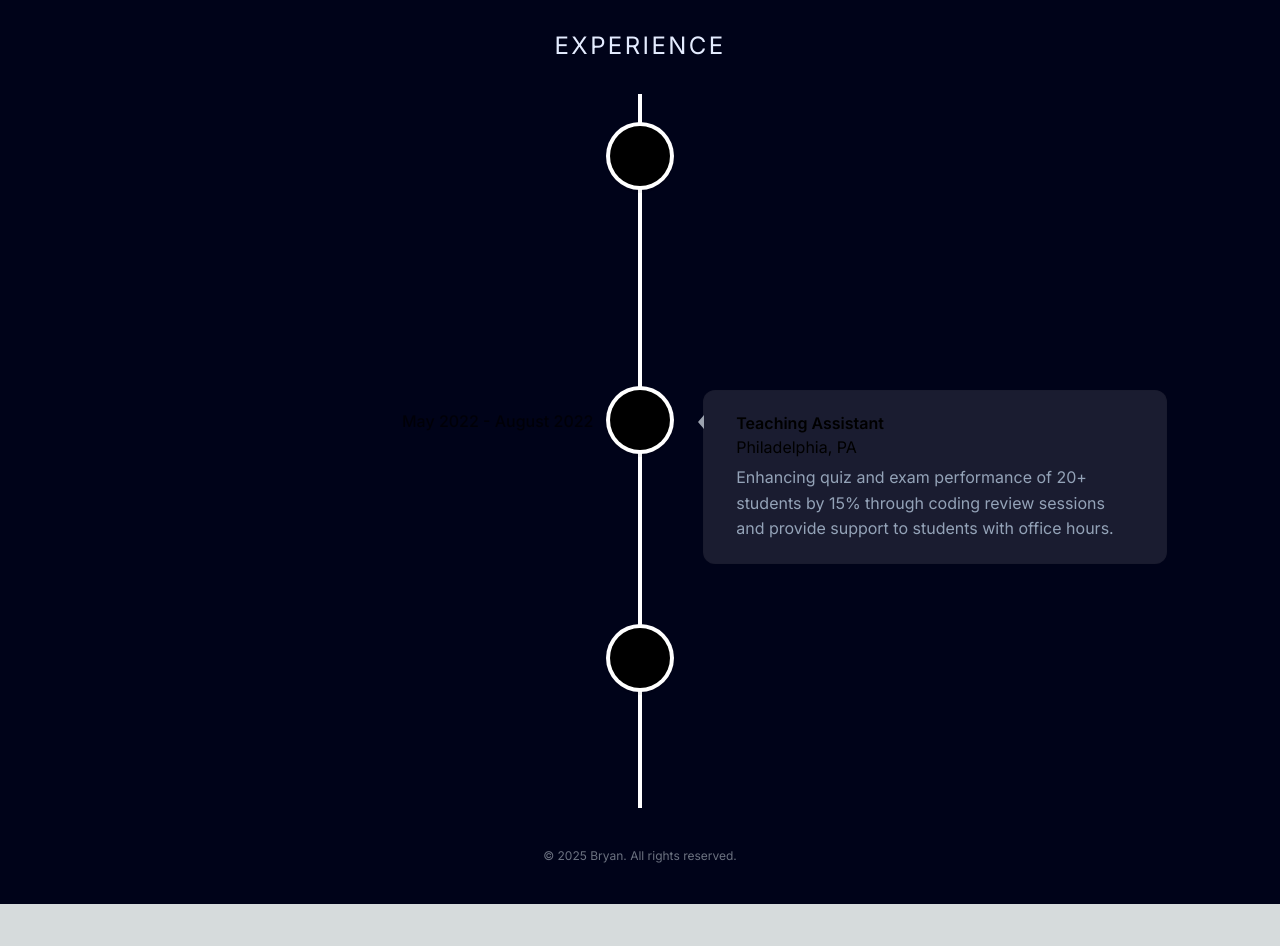
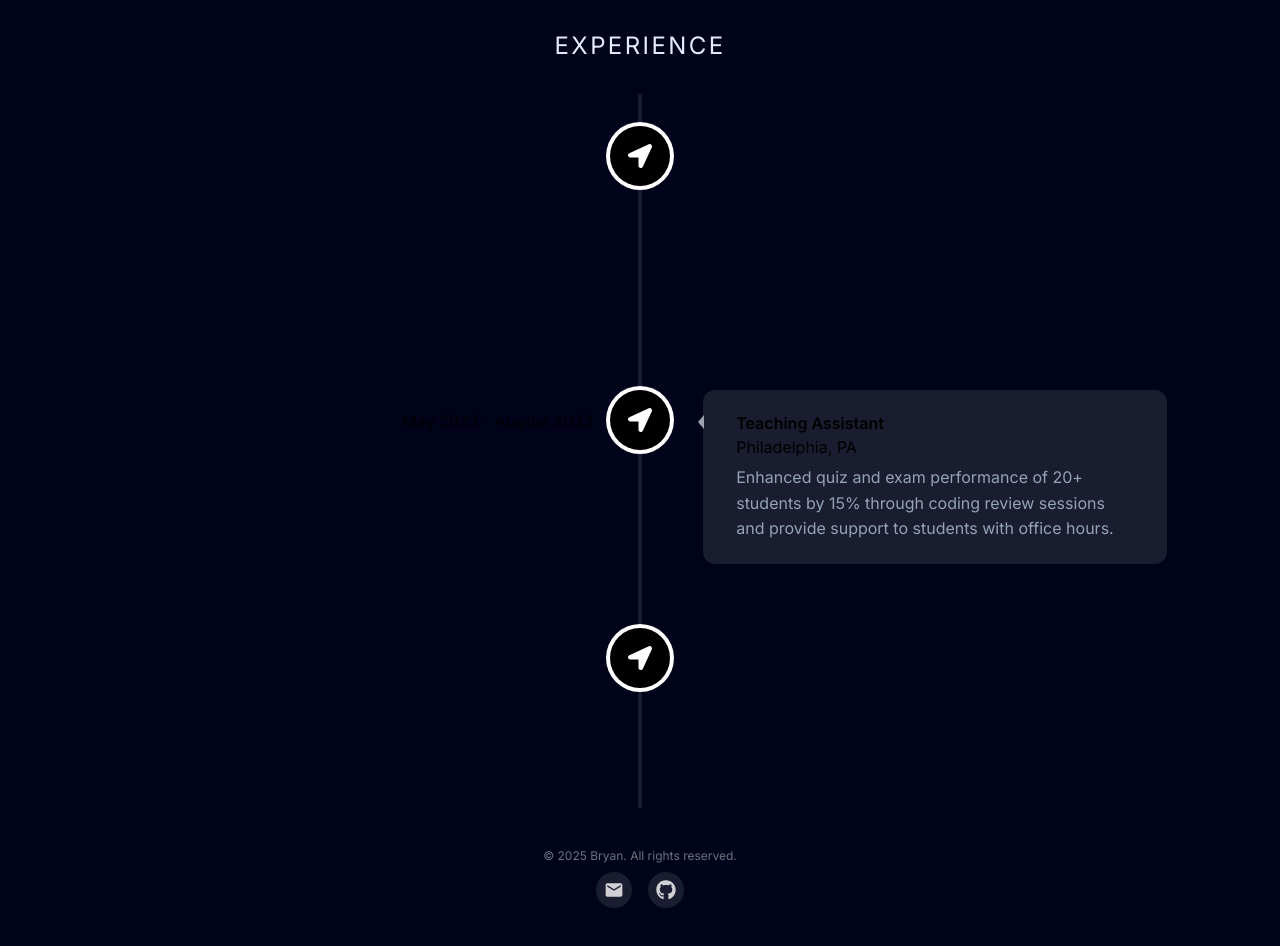
Before and after one commit to Rich-Bryan/personal-website, a Next.js app: page / in a window 1280 px wide. Shown: the part 1920-2866 px from the top of the page. Before the commit the page ends 2824 px from the top, so only its background shows below. Built offline with nearby package versions, Linux system fonts and the light colour scheme.

Commit message:
aded contact info

```diff
--- a/app/globals.css
+++ b/app/globals.css
@@ -31,3 +31,7 @@ body {
     text-wrap: balance;
   }
 }
+
+html{
+  --line-color: rgba(255, 255, 255, 0.1);
+}
--- a/components/Footer.tsx
+++ b/components/Footer.tsx
@@ -1,16 +1,23 @@
 import React from 'react'
+import { FaGithub } from "react-icons/fa";
+import { MdEmail } from "react-icons/md";
 
 const Footer = () => {
   return (
-    <footer className="mb-10 px-4 text-center text-gray-500 pt-10">
-      <small className="mb-2 block text-xs">
+    <footer className="mb-10 px-4 text-center text-gray-500 pt-10 flex flex-col justify-center items-center">
+      <small className="block text-xs mb-2">
         &copy; 2025 Bryan. All rights reserved.
       </small>
-      <p className="text-xs">
-        {/* <span className="font-semibold">About this website:</span> built with
-        React & Next.js (App Router & Server Actions), TypeScript, Tailwind CSS,
-        Framer Motion, React Email & Resend, Vercel hosting. */}
-      </p>
+      <div className="flex gap-4">
+        <a className="bg-white text-black dark:bg-white/10 dark:text-white/80 gap-2 rounded-full focus:scale-100 hover:scale-105 active:scale-100 transition flex justify-center items-center p-2"
+           href="https://github.com/Rich-Bryan" target="_blank">
+          <MdEmail size="20px" />
+        </a>
+        <a className="bg-white text-black dark:bg-white/10 dark:text-white/80 gap-2 rounded-full focus:scale-100 hover:scale-105 active:scale-100 transition flex justify-center items-center p-2"
+           href="https://github.com/Rich-Bryan" target="_blank">
+          <FaGithub size="20px" />
+        </a>
+      </div>
     </footer>
   )
 }
--- a/components/Hero.tsx
+++ b/components/Hero.tsx
@@ -39,7 +39,7 @@ const Hero = () => {
               Download CV <HiDownload className='relative top-1'/>
             </a>
             <a className='bg-white text-black p-5 py-4 flex item-center dark:bg-white/10 dark:text-white/80 gap-2 rounded-full focus:scale-100 hover:scale-105 active:scale-100 transition'
-              href="https://github.com/Rich-Bryan" target="_blank" >
+              href="https://www.linkedin.com/in/bryanli0820/" target="_blank" >
               <BsLinkedin />
             </a>
             <a className='bg-white text-black p-5 py-4 flex item-center dark:bg-white/10 dark:text-white/80 gap-2 rounded-full focus:scale-100 hover:scale-105 active:scale-100 transition'
--- a/components/Timeline.tsx
+++ b/components/Timeline.tsx
@@ -1,4 +1,4 @@
-"use client";
+
 import React from "react";
 import Title from "./Title";
 import {
@@ -13,13 +13,13 @@ const Timeline = () => {
     <div className="relative flex justify-center ">
       <section id='experience' >
         <Title title="Experience" />
-        <VerticalTimeline >
+        <VerticalTimeline lineColor="">
           {experiencesData.map((item, index) => (
             <React.Fragment key={index}>
               <VerticalTimelineElement
               key={index}
               visible={true}
-              className=" vertical-timeline-element--work"
+              className="vertical-timeline-element--education"
               contentStyle={{
                 background: "rgba(255, 255, 255, 0.1)",
                 borderRadius: "0.75rem", // rounded-xl
@@ -39,7 +39,9 @@ const Timeline = () => {
               icon ={item.icon}
               iconStyle={{
                 background: "black",
-                fontSize: "1.5rem"
+                fontSize: "1.5rem",
+                color: '#fff'
+
               }}
             >
                 <h3 className="font-semibold capitalize"> {item.title}</h3>
--- a/lib/data.tsx
+++ b/lib/data.tsx
@@ -15,7 +15,7 @@ export const experiencesData = [
     title: "Teaching Assistant",
     location: "Philadelphia, PA",
     description:
-      "Enhancing quiz and exam performance of 20+ students by 15% through coding review sessions and provide support to students with office hours.",
+      "Enhanced quiz and exam performance of 20+ students by 15% through coding review sessions and provide support to students with office hours.",
     icon: <FaLocationArrow />,
     date: "May 2022 - August 2022",
   },
```
